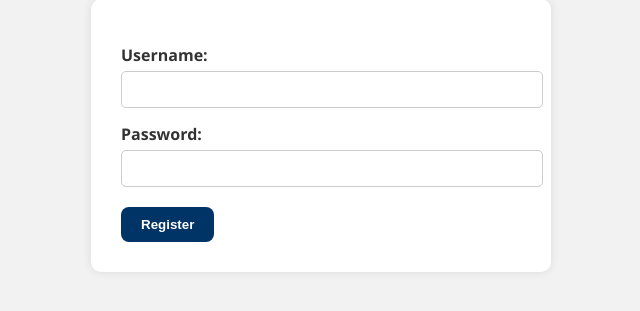
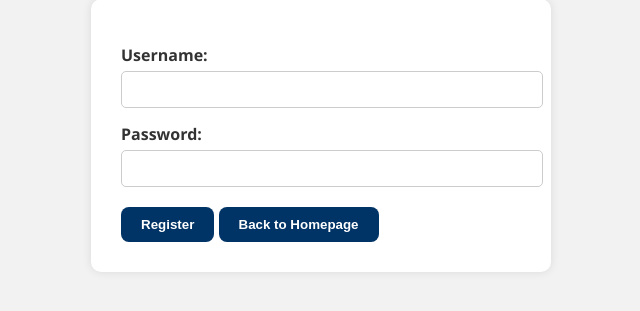
Before and after one commit to Infinite-Loops04/Project02, a PHP site: page /register_manager.php in a window 1280 px wide. Shown: the part 132-443 px from the top of the page, without its empty margins (319-959 px from the left). Run offline with PHP 8.4, Linux system fonts and the light colour scheme.

Commit message:
added link to enhancement.php and back button in register_manager.php

```diff
--- a/header.inc
+++ b/header.inc
@@ -10,6 +10,7 @@
             <li><a href="jobs.php">Jobs</a></li>
             <li><a href="manage.php">Queries</a></li>
             <li><a href="about.php">About Us</a></li>
+            <li><a href="enhancement.php">Enhancements</a></li>
         </ul>
     </nav>
 </header>
--- a/register_manager.php
+++ b/register_manager.php
@@ -152,6 +152,7 @@ if ($_SERVER["REQUEST_METHOD"] === "POST") {
     if ($success) {
         echo "<p class='success'>$success</p>";
     }
+    echo '<button onclick="location.href=\'index.php\'">Back to Homepage</button>';
     ?>
 </form>
 
```
